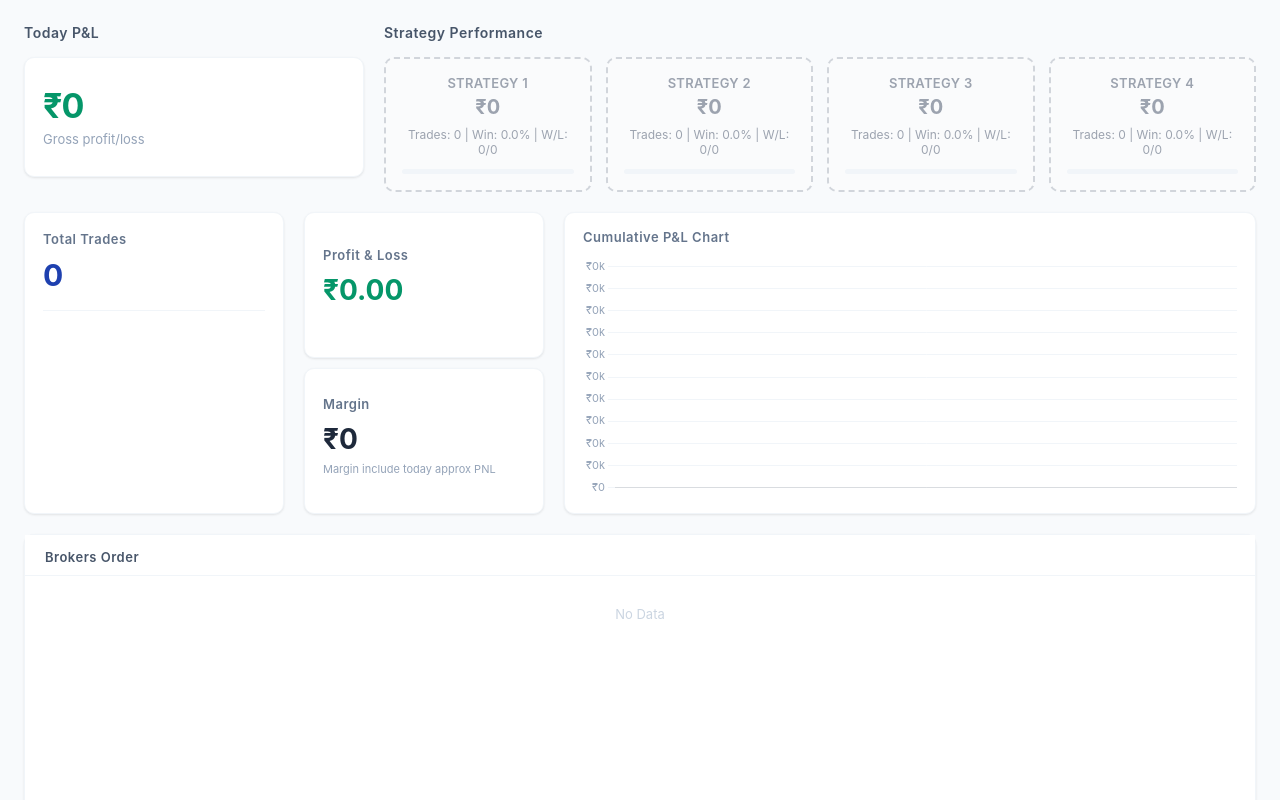
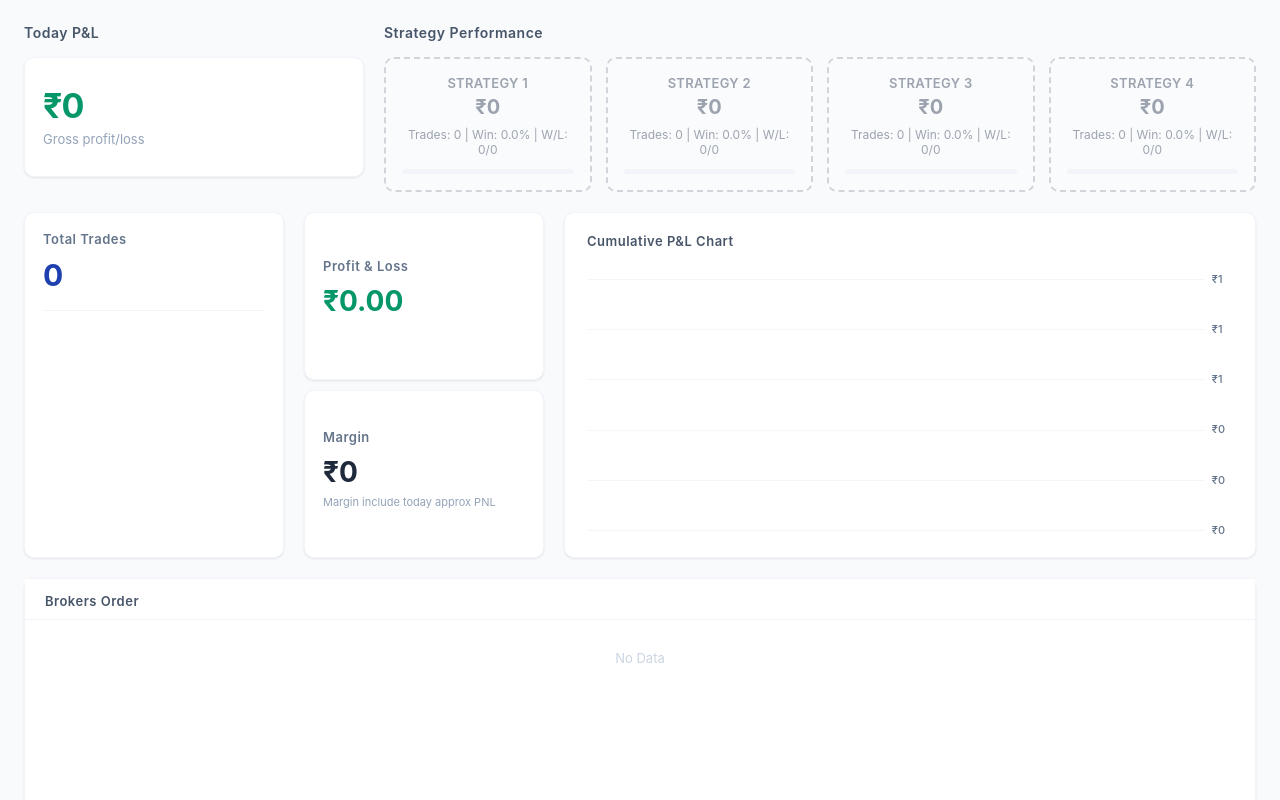
Before and after one commit to Quantmen/dashboard, a plain HTML site: page dashboard.html in a window 1280 px wide. Shown: the top 800 px of the page. Drawn offline with nearby package versions, Linux system fonts and the light colour scheme.

Commit message:
Update dashboard.html

```diff
--- a/dashboard.html
+++ b/dashboard.html
@@ -107,9 +107,9 @@
         .negative { color: #dc2626; }
         .earnings-card { display: flex; flex-direction: column; justify-content: center; }
         .earnings-card .card-value { font-size: 28px; }
-        .chart-card { padding: 16px 18px; }
-        .chart-card .card-title { font-size: 13px; margin-bottom: 12px; }
-        .chart-container { height: 240px; position: relative; width: 100%; }
+        .chart-card { padding: 20px 22px 12px 22px; }
+        .chart-card .card-title { font-size: 13px; margin-bottom: 16px; font-weight: 600; color: #475569; }
+        .chart-container { height: 280px; position: relative; width: 100%; }
         .chart-container canvas { width: 100% !important; height: 100% !important; }
         .strategy-performance-container { min-height: 120px; }
         .strategy-performance-header {
@@ -1114,6 +1114,12 @@
 
         function initializeChart() {
             const ctx = elements.pnlChart.getContext('2d');
+
+            // Create gradient for area fill
+            const gradient = ctx.createLinearGradient(0, 0, 0, 280);
+            gradient.addColorStop(0, 'rgba(5, 150, 105, 0.15)');
+            gradient.addColorStop(1, 'rgba(5, 150, 105, 0)');
+
             chartInstance = new Chart(ctx, {
                 type: 'line',
                 data: {
@@ -1122,61 +1128,122 @@
                         label: 'Cumulative P&L',
                         data: [],
                         borderColor: '#059669',
-                        backgroundColor: 'transparent',
-                        borderWidth: 2.5,
+                        backgroundColor: gradient,
+                        borderWidth: 3,
                         tension: 0.4,
-                        fill: false,
+                        fill: true,
                         pointRadius: 0,
-                        pointHoverRadius: 4,
+                        pointHoverRadius: 6,
                         pointHoverBackgroundColor: '#059669',
                         pointHoverBorderColor: '#fff',
-                        pointHoverBorderWidth: 2
+                        pointHoverBorderWidth: 3,
+                        shadowOffsetX: 0,
+                        shadowOffsetY: 4,
+                        shadowBlur: 8,
+                        shadowColor: 'rgba(5, 150, 105, 0.3)'
                     }]
                 },
                 options: {
                     responsive: true,
                     maintainAspectRatio: false,
+                    layout: {
+                        padding: {
+                            left: 0,
+                            right: 0,
+                            top: 10,
+                            bottom: 0
+                        }
+                    },
                     plugins: {
                         legend: { display: false },
                         tooltip: {
                             enabled: true,
-                            backgroundColor: '#1e293b',
+                            backgroundColor: 'rgba(15, 23, 42, 0.95)',
                             titleColor: '#fff',
                             bodyColor: '#fff',
-                            borderColor: '#334155',
-                            borderWidth: 1,
-                            padding: 12,
+                            borderColor: '#059669',
+                            borderWidth: 2,
+                            padding: 16,
                             displayColors: false,
+                            titleFont: {
+                                size: 13,
+                                weight: '600',
+                                family: '-apple-system, BlinkMacSystemFont, "Segoe UI", Roboto'
+                            },
+                            bodyFont: {
+                                size: 14,
+                                weight: '700',
+                                family: '-apple-system, BlinkMacSystemFont, "Segoe UI", Roboto'
+                            },
+                            cornerRadius: 8,
+                            caretSize: 6,
                             callbacks: {
-                                label: ctx => `P&L: ₹${ctx.parsed.y.toLocaleString('en-IN', {minimumFractionDigits: 2})}`
+                                title: ctx => ctx[0].label,
+                                label: ctx => `₹${ctx.parsed.y.toLocaleString('en-IN', {minimumFractionDigits: 2, maximumFractionDigits: 2})}`
                             }
                         }
                     },
                     scales: {
                         y: {
                             display: true,
-                            grid: { color: '#f1f5f9', drawBorder: false },
+                            position: 'right',
+                            grid: {
+                                color: 'rgba(148, 163, 184, 0.1)',
+                                lineWidth: 1,
+                                drawBorder: false,
+                                drawTicks: false
+                            },
+                            border: {
+                                display: false
+                            },
                             ticks: {
-                                font: { size: 11, family: '-apple-system, BlinkMacSystemFont, "Segoe UI", Roboto' },
-                                color: '#94a3b8',
+                                font: {
+                                    size: 11,
+                                    weight: '500',
+                                    family: '-apple-system, BlinkMacSystemFont, "Segoe UI", Roboto'
+                                },
+                                color: '#64748b',
+                                padding: 8,
+                                maxTicksLimit: 8,
                                 callback: value => {
                                     if (value === 0) return '₹0';
-                                    if (Math.abs(value) >= 100000) return `₹${(value / 100000).toFixed(1)}L`;
-                                    return `₹${(value / 1000).toFixed(0)}k`;
+                                    if (Math.abs(value) >= 100000) return `₹${Math.round(value / 100000)}L`;
+                                    if (Math.abs(value) >= 1000) return `₹${Math.round(value / 1000)}K`;
+                                    return `₹${Math.round(value)}`;
                                 }
                             }
                         },
                         x: {
                             display: true,
-                            grid: { display: false },
+                            grid: {
+                                display: false,
+                                drawBorder: false
+                            },
+                            border: {
+                                display: false
+                            },
                             ticks: {
-                                font: { size: 11, family: '-apple-system, BlinkMacSystemFont, "Segoe UI", Roboto' },
-                                color: '#94a3b8',
-                                maxTicksLimit: 8
+                                font: {
+                                    size: 11,
+                                    weight: '500',
+                                    family: '-apple-system, BlinkMacSystemFont, "Segoe UI", Roboto'
+                                },
+                                color: '#64748b',
+                                maxTicksLimit: 10,
+                                padding: 4
                             }
                         }
                     },
-                    interaction: { intersect: false, mode: 'index' }
+                    interaction: {
+                        intersect: false,
+                        mode: 'index'
+                    },
+                    elements: {
+                        line: {
+                            borderCapStyle: 'round',
+                            borderJoinStyle: 'round'
+                        }
+                    }
                 }
             });
         }
@@ -1215,14 +1282,63 @@
 
             const minValue = Math.min(...data);
             const maxValue = Math.max(...data);
-            const padding = (maxValue - minValue) * 0.05;
+
+            // Calculate nice round numbers for axis that stay close to actual data
+            function roundToNice(value, roundUp) {
+                if (value === 0) return 0;
+
+                const absValue = Math.abs(value);
+                const sign = value < 0 ? -1 : 1;
+
+                // Choose appropriate step size based on magnitude
+                let step;
+                if (absValue >= 5000000) {
+                    step = 1000000; // 10L steps for values >= 50L
+                } else if (absValue >= 1000000) {
+                    step = 500000; // 5L steps for values >= 10L
+                } else if (absValue >= 100000) {
+                    step = 100000; // 1L steps for values >= 1L
+                } else if (absValue >= 10000) {
+                    step = 10000; // 10K steps
+                } else if (absValue >= 1000) {
+                    step = 1000; // 1K steps
+                } else {
+                    step = 100; // 100 steps
+                }
+
+                return sign * (roundUp ? Math.ceil(absValue / step) : Math.floor(absValue / step)) * step;
+            }
+
+            const range = maxValue - minValue;
+            const padding = range * 0.08; // 8% padding
+            const niceMin = roundToNice(minValue - padding, false);
+            const niceMax = roundToNice(maxValue + padding, true);
+
+            // Determine if profit or loss for color scheme
+            const isProfit = data[data.length - 1] >= 0;
+            const lineColor = isProfit ? '#059669' : '#dc2626';
+            const hoverColor = isProfit ? '#059669' : '#dc2626';
+            const borderColor = isProfit ? '#059669' : '#dc2626';
+
+            // Create new gradient based on profit/loss
+            const ctx = elements.pnlChart.getContext('2d');
+            const gradient = ctx.createLinearGradient(0, 0, 0, 280);
+            if (isProfit) {
+                gradient.addColorStop(0, 'rgba(5, 150, 105, 0.15)');
+                gradient.addColorStop(1, 'rgba(5, 150, 105, 0)');
+            } else {
+                gradient.addColorStop(0, 'rgba(220, 38, 38, 0.15)');
+                gradient.addColorStop(1, 'rgba(220, 38, 38, 0)');
+            }
 
             chartInstance.data.labels = labels;
             chartInstance.data.datasets[0].data = data;
-            chartInstance.data.datasets[0].borderColor = data[data.length - 1] >= 0 ? '#059669' : '#dc2626';
-            chartInstance.data.datasets[0].pointHoverBackgroundColor = data[data.length - 1] >= 0 ? '#059669' : '#dc2626';
-            chartInstance.options.scales.y.min = minValue - padding;
-            chartInstance.options.scales.y.max = maxValue + padding;
+            chartInstance.data.datasets[0].borderColor = lineColor;
+            chartInstance.data.datasets[0].backgroundColor = gradient;
+            chartInstance.data.datasets[0].pointHoverBackgroundColor = hoverColor;
+            chartInstance.options.plugins.tooltip.borderColor = borderColor;
+            chartInstance.options.scales.y.min = niceMin;
+            chartInstance.options.scales.y.max = niceMax;
             chartInstance.update('none');
         }
     </script>
```
